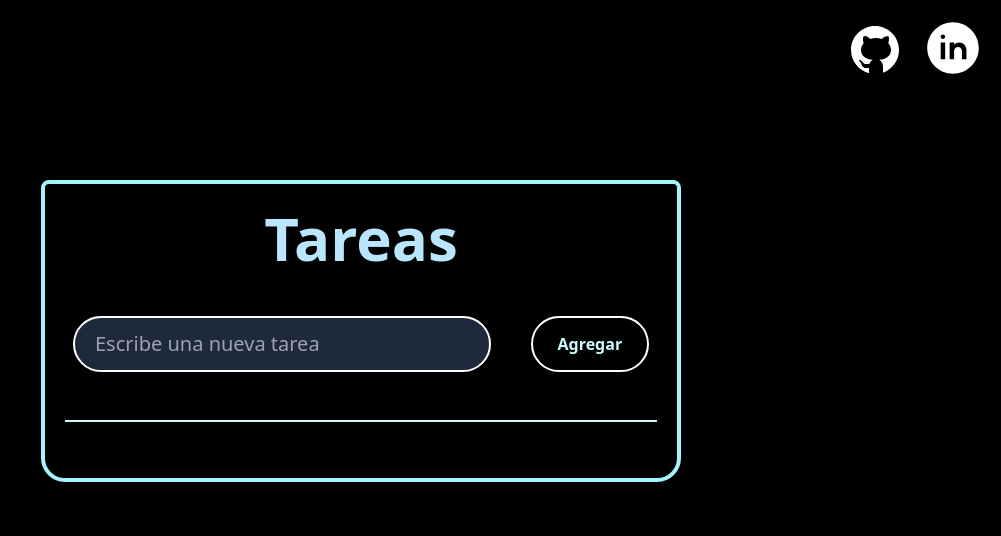
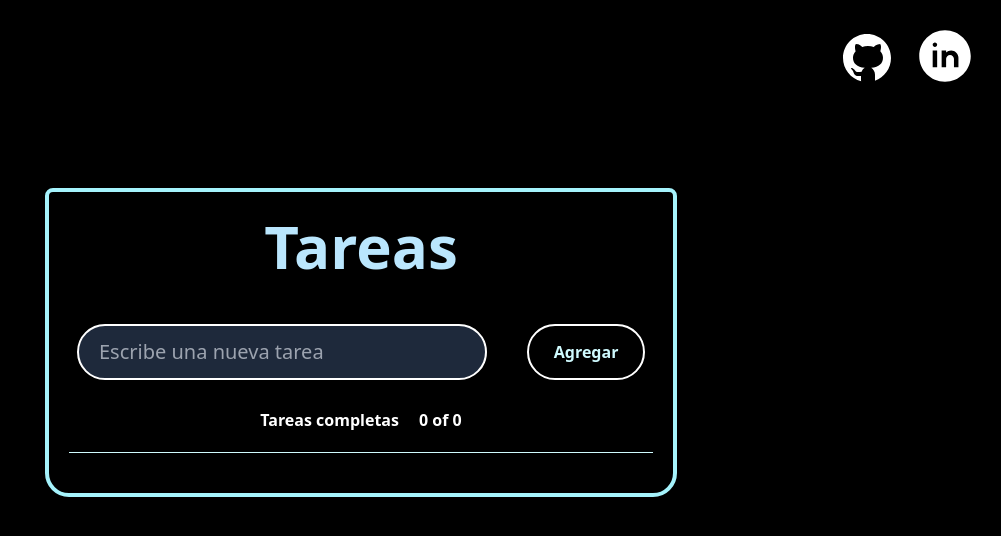
Before and after one commit to Xeba7/Tareas, a React (Vite) app: page / in a window 1280 px wide. Shown: the top 536 px of the page, without its empty margins (279-1280 px from the left). Built offline with nearby package versions, Linux system fonts and the light colour scheme.

Commit message:
add local storage

```diff
--- a/src/App.jsx
+++ b/src/App.jsx
@@ -3,6 +3,21 @@ import React, { useState, useEffect } from "react";
 function TodoList() {
   const [todos, setTodos] = useState([]);
   const [newTodo, setNewTodo] = useState("");
+
+  // Recuperar la lista de tareas del LocalStorage en el montaje inicial del componente
+  useEffect(() => {
+    const todosFromLocalStorage = localStorage.getItem("todos");
+    console.log(todosFromLocalStorage);
+    if (todosFromLocalStorage) {
+      setTodos(JSON.parse(todosFromLocalStorage));
+    }
+  }, []);
+
+  // Guardar la lista de tareas en el LocalStorage cada vez que se actualiza el estado de "todos"
+  useEffect(() => {
+    localStorage.setItem("todos", JSON.stringify(todos));
+    console.log(localStorage);
+  }, [todos]);
 
   function handleNewTodoChange(e) {
     setNewTodo(e.target.value);
@@ -60,8 +75,11 @@ function TodoList() {
     });
   };
 
+  const tasksQuantity = todos.length;
+  const completedTasks = todos.filter((todo) => todo.completed).length;
+
   return (
-    <div>
+    <div className="p-2">
       <nav className="flex p-5 justify-end gap-5">
         <a
           href="https://github.com/Xeba7"
@@ -96,8 +114,9 @@ function TodoList() {
           </svg>
         </a>
       </nav>
-      <div className="container  w-1/2  text-center  py-6 mt-20 rounded-lg border-4 border-cyan-200 p-5 pb-10 rounded-b-3xl">
+      <div className="container   lg:w-1/2  text-center  md:py-6 mt-20 rounded-lg border-4 border-cyan-200 p-5 pb-10 rounded-b-3xl">
         <h1 className="text-6xl font-bold text-sky-200">Tareas</h1>
+
         <form
           onSubmit={handleAddTodo}
           className="mt-10 flex  gap-10 justify-between p-2"
@@ -117,13 +136,27 @@ function TodoList() {
             Agregar
           </button>
         </form>
-        <ul className="mt-10 border-t-2  p-2 border-cyan-100   text-slate-300">
+        <div className="text-white flex justify-center gap-5 font-semibold mt-5">
+          <p>Tareas completas</p>
+          <span>
+            {completedTasks} of {tasksQuantity}
+          </span>
+        </div>
+        <ul className="mt-5 border-t-[1px]  p-2 border-cyan-100   text-slate-300">
           {todos.map((todo, index) => {
             return (
-              <li key={index} className="border-b-2 border-cyan-300 pt-3">
-                <section className="flex justify-between  pt-3">
+              <li key={index} className=" pt-5">
+                <section className="flex justify-between  pt-3 border-b-2 border-cyan-300">
+                  <span className="flex self-center mr-3">
+                    <button
+                      onClick={() => handleToggleComplete(index)}
+                      className="border-2 border-cyan-200 rounded-full hover:scale-105"
+                    >
+                      {todo.completed ? "✔️" : "🕐"}
+                    </button>
+                  </span>
                   <p
-                    className="text-2xl pb-1 truncate"
+                    className="text-2xl pb-1 truncate   w-full text-start"
                     style={{
                       textDecoration: todo.completed ? "line-through" : "none",
                     }}
@@ -131,13 +164,7 @@ function TodoList() {
                   >
                     {todo.text}
                   </p>
-                  <span className="flex self-end gap-2">
-                    <button
-                      onClick={() => handleToggleComplete(index)}
-                      className="border-2 border-cyan-200 rounded-full hover:scale-105"
-                    >
-                      {todo.completed ? "✔️" : "🕐"}
-                    </button>
+                  <span className="flex self-center gap-2">
                     <button
                       onClick={() => handleDeleteTodo(index)}
                       className="border-2 border-cyan-200 rounded-full hover:scale-105"
```
